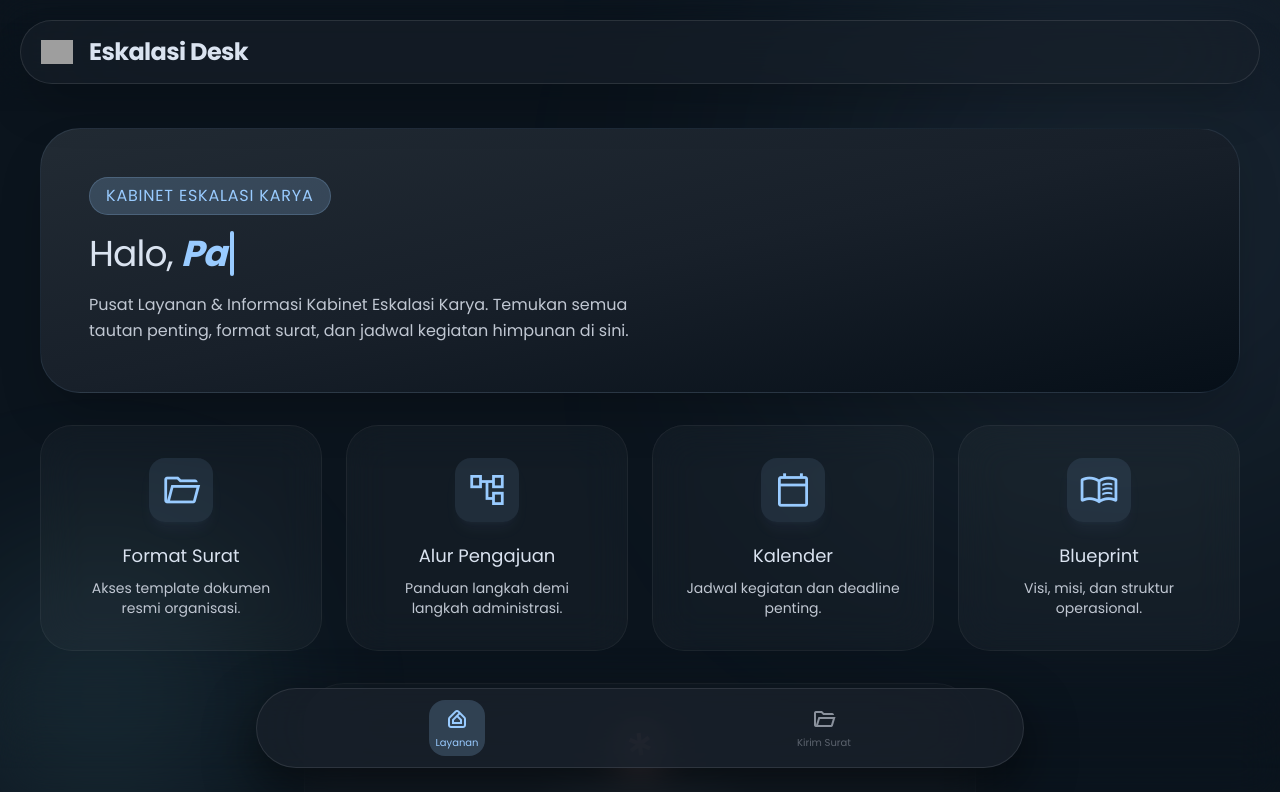
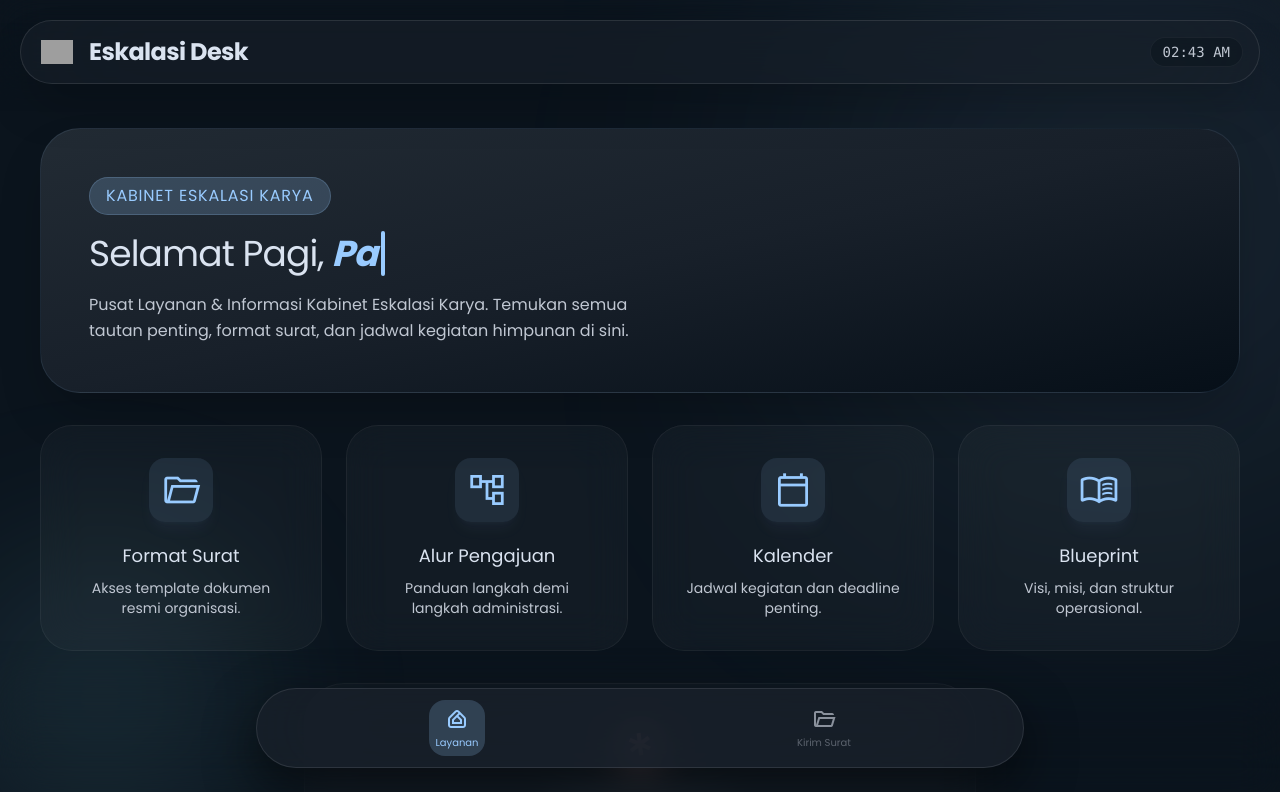
Before and after one commit to AndriPr/Eskalasi-Karya-Desk, a React (Vite) app: page / in a window 1280 px wide. Shown: the top 792 px of the page. Built offline with nearby package versions, Linux system fonts and the light colour scheme; grey boxes are pictures that could not be loaded.

Commit message:
Add Dynamic Greeting, Clock, and Lofi Widget

```diff
--- a/src/App.jsx
+++ b/src/App.jsx
@@ -127,6 +127,94 @@ function GlassCard({ href, icon, title, description, onClick, style }) {
     );
 }
 
+function DynamicGreeting() {
+    const [greeting, setGreeting] = useState('');
+
+    useEffect(() => {
+        const updateGreeting = () => {
+            const hour = new Date().getHours();
+            if (hour >= 0 && hour < 12) setGreeting('Selamat Pagi,');
+            else if (hour >= 12 && hour < 15) setGreeting('Selamat Siang,');
+            else if (hour >= 15 && hour < 19) setGreeting('Selamat Sore,');
+            else setGreeting('Selamat Malam,');
+        };
+        updateGreeting();
+        const intervalId = setInterval(updateGreeting, 60000);
+        return () => clearInterval(intervalId);
+    }, []);
+
+    return <span>{greeting}</span>;
+}
+
+function RealTimeClock() {
+    const [time, setTime] = useState(new Date());
+
+    useEffect(() => {
+        const timerId = setInterval(() => setTime(new Date()), 1000);
+        return () => clearInterval(timerId);
+    }, []);
+
+    return (
+        <span className="font-mono font-medium text-sm text-on-surface-variant bg-surface/50 px-3 py-1 rounded-full border border-white/5">
+            {time.toLocaleTimeString([], { hour: '2-digit', minute: '2-digit' })}
+        </span>
+    );
+}
+
+function LofiWidget() {
+    const [isPlaying, setIsPlaying] = useState(false);
+    const audioRef = useRef(null);
+
+    useEffect(() => {
+        if (!audioRef.current) {
+            audioRef.current = new Audio("https://cdn.pixabay.com/download/audio/2022/05/27/audio_1808fbf07a.mp3?filename=lofi-study-112191.mp3");
+            audioRef.current.loop = true;
+            audioRef.current.volume = 0.5;
+        }
+        return () => {
+            if (audioRef.current) {
+                audioRef.current.pause();
+                audioRef.current = null;
+            }
+        };
+    }, []);
+
+    const togglePlay = () => {
+        if (isPlaying) {
+            audioRef.current.pause();
+        } else {
+            audioRef.current.play();
+        }
+        setIsPlaying(!isPlaying);
+    };
+
+    return (
+        <motion.div
+            initial={{ y: 100, opacity: 0 }}
+            animate={{ y: 0, opacity: 1 }}
+            transition={{ type: "spring", delay: 1 }}
+            className="fixed bottom-24 md:bottom-28 right-5 z-50 flex items-center gap-3 bg-surface-container-high/80 backdrop-blur-xl p-2.5 rounded-full border border-white/10 shadow-2xl"
+        >
+            <div className="flex gap-1 h-5 mx-2 items-center">
+                {[1, 2, 3].map((i) => (
+                    <motion.div
+                        key={i}
+                        animate={isPlaying ? { height: ["20%", "100%", "40%", "80%", "20%"] } : { height: "20%" }}
+                        transition={{ repeat: Infinity, duration: 1.2, delay: i * 0.2 }}
+                        className="w-1.5 bg-primary rounded-full"
+                    />
+                ))}
+            </div>
+            <button
+                onClick={togglePlay}
+                className="w-10 h-10 rounded-full bg-primary text-on-primary flex items-center justify-center hover:scale-105 active:scale-95 transition-transform shadow-lg shadow-primary/20"
+            >
+                <span className="material-symbols-outlined">{isPlaying ? 'pause' : 'play_arrow'}</span>
+            </button>
+        </motion.div>
+    );
+}
+
 function App() {
     const [isModalOpen, setIsModalOpen] = useState(false);
     const [isCalendarModalOpen, setIsCalendarModalOpen] = useState(false);
@@ -180,6 +268,7 @@ function App() {
                     </div>
                     <h1 className="font-headline-lg-mobile text-xl md:text-2xl font-bold text-on-surface tracking-tight">Eskalasi Desk</h1>
                 </div>
+                <RealTimeClock />
             </motion.header>
 
             {/* Main Content */}
@@ -197,7 +286,7 @@ function App() {
                 >
                     <div className="relative z-10 space-y-4">
                         <span className="inline-block px-4 py-1.5 rounded-full bg-primary/20 text-primary font-label-sm uppercase tracking-wider border border-primary/20">KABINET ESKALASI KARYA</span>
-                        <h2 className="font-display-lg text-3xl md:text-4xl text-on-surface tracking-tight leading-tight flex flex-wrap items-center gap-x-2">Halo, <TypewriterText text="Para Karya!" /></h2>
+                        <h2 className="font-display-lg text-3xl md:text-4xl text-on-surface tracking-tight leading-tight flex flex-wrap items-center gap-x-2"><DynamicGreeting /> <TypewriterText text="Para Karya!" /></h2>
                         <p className="text-on-surface-variant font-body-lg max-w-xl leading-relaxed">Pusat Layanan & Informasi Kabinet Eskalasi Karya. Temukan semua tautan penting, format surat, dan jadwal kegiatan himpunan di sini.</p>
                     </div>
                 </motion.section>
```
